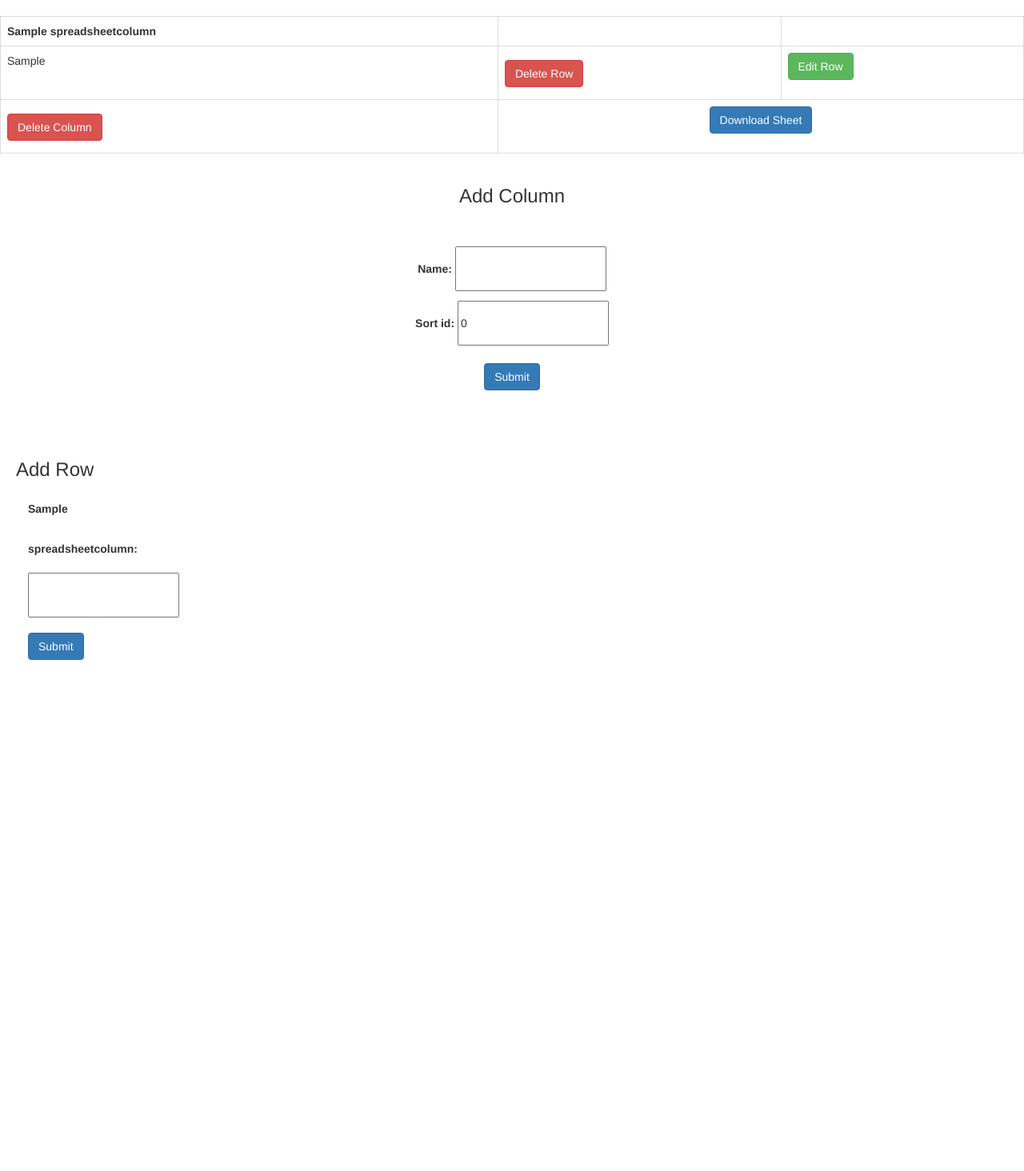
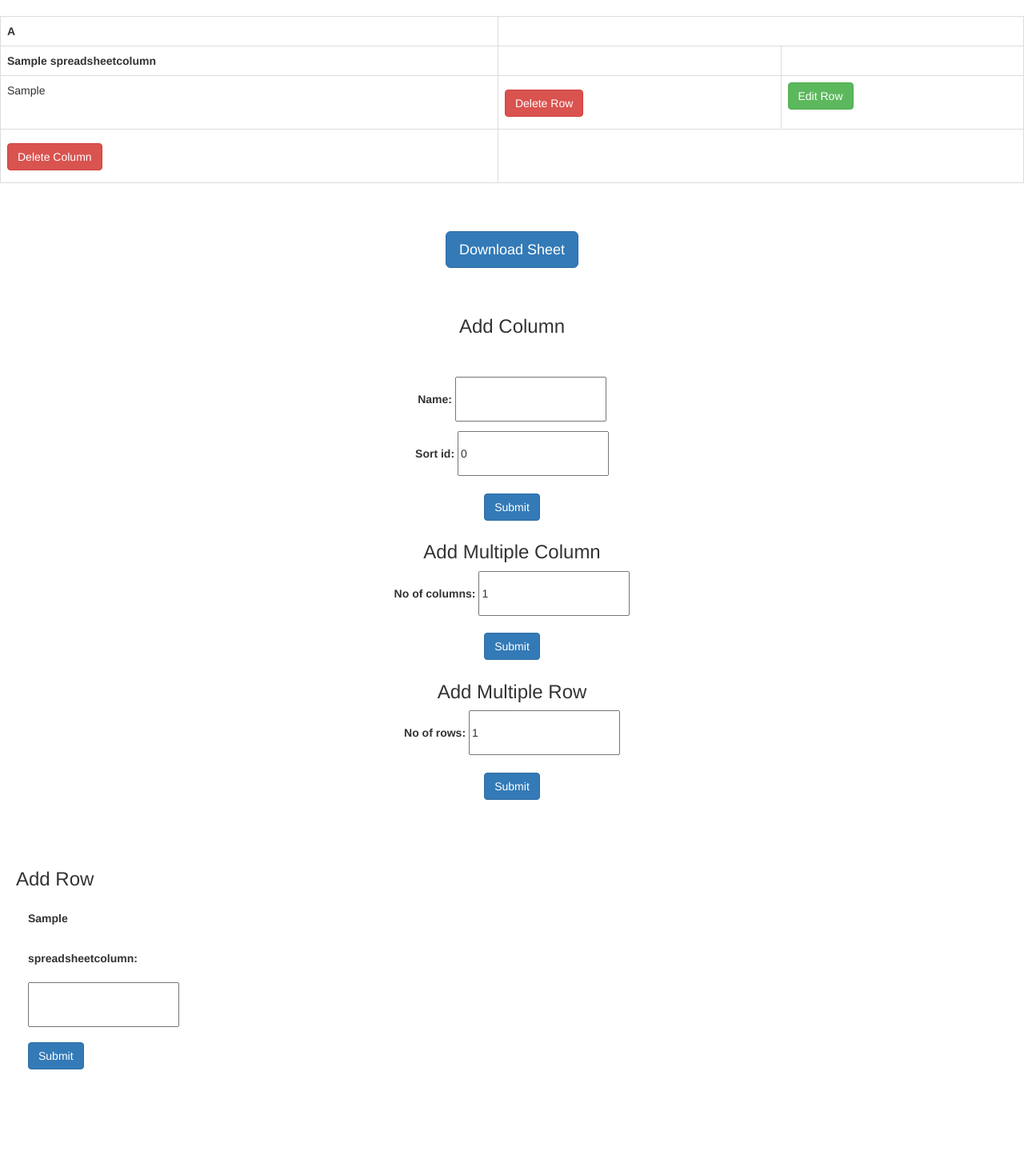
Before and after one commit to prashant-kr-314/VMC, a Django app: page /display/1/ in a window 1280 px wide. Shown: the part 84-1548 px from the top of the page at 80% size. Before the commit the page ends 909 px from the top, so only its background shows below. Run offline with Django 3.2, Linux system fonts and the light colour scheme; tables that the repository leaves empty hold one stand-in row (values such as "Sample post"); some libraries are stand-ins or nearby versions.

Commit message:
html changes + upload

```diff
--- a/src/templates/spreadsheet/display_sheet.html
+++ b/src/templates/spreadsheet/display_sheet.html
@@ -1,9 +1,18 @@
 {% extends 'base.html' %}
+
 
 {% block body %}
 <div class="container-fluid">
     <div class="row">
         <table class="table table-bordered" border="1">
+            <tr>
+                {% for column in columns %}
+                {% load spreadsheet_extras %}
+                <th>
+                    {{ forloop.counter|asci }}
+                </th>
+                {% endfor %}
+            </tr>
             <tr>
                 {% for column in columns %}
                 <th>{{ column.name }}</th>
@@ -14,7 +23,7 @@
             {% for row_num, row in rows %}
             <tr>
                 {% for cell in row %}
-                            <td>{{ cell.value }}</td>
+                <td class="{{ column.id }} {{ forloop.counter }}">{%firstof cell.value "" %}</td>
                 {% endfor %}
                 <td>
                     <form method="post" action="{% url 'spreadsheet:delete_row' sheet.id %}">
@@ -23,9 +32,11 @@
                         <button type="submit" class="btn btn-danger">Delete Row</button>
                     </form>
                 </td>
-                        <td><a href="{% url 'spreadsheet:edit_row' sheet.id row_num %}" style="color:white;">
+                <td>
+                    <a href="{% url 'spreadsheet:edit_row' sheet.id row_num %}" style="color:white;">
                         <button class="btn btn-success">Edit Row</button>
-                        </a></td>
+                    </a>
+                </td>
             </tr>
             {% endfor %}
             <tr>
@@ -38,34 +49,74 @@
                     </form>
                 </td>
                 {% endfor %}
-                <td colspan="2" class="text-center"><a href="{% url 'spreadsheet:display_csv' sheet.id %}">
-                            <button class="btn btn-primary btn">Download Sheet</button>
-                        </a></td>
+                <td colspan="2" class="text-center">
+                    <a href="{% url 'spreadsheet:display_csv' sheet.id %}">
+                    </a>
+                </td>
             </tr>
         </table>
+        <br>
+        <br>
+        <center>
+            <a href="{% url 'spreadsheet:display_csv' sheet.id %}">
+                <button class="btn btn-primary btn-lg">Download Sheet</button>
+            </a>
+        </center>
+        <br>
+        <br>
     </div>
 </div>
+
+
+{%if not columns%}
+<br>
+<br>
+<br>
+<h3 class="text-center">Upload Csv</h3>
+<center>
+    <form enctype="multipart/form-data" action="{% url 'spreadsheet:add_csv' sheet.id %}" method="post">
+        {% csrf_token %} {{csv_form.as_p}}
+        <input class="btn btn-primary " type="submit" value="Submit" />
+    </form>
+</center>
+<br>
+<br>
+<br>
+{%endif%}
+
+
 
 <h3 class="text-center">Add Column</h3>
 <br>
 <br>
-
 <form class="text-center" method="post" action="{% url 'spreadsheet:add_column' sheet.id %}">
     {% csrf_token %}
     {{ add_column_form.as_p }}
     <button type="submit" class="btn btn-primary">Submit</button>
 </form>
 
+
+<center><h3 class="text-center">Add Multiple Column</h3>
+<form method="post" action="{% url 'spreadsheet:add_multiple_columns' sheet.id %}">
+    {% csrf_token %}
+    {{add_multiple_columns.as_p}}
+    <input type="submit" class="btn btn-primary" value="Submit" />
+</form></center>
+
+<center><h3 class="text-center">Add Multiple Row</h3>
+<form method="post" action="{% url 'spreadsheet:add_multiple_rows' sheet.id %}">
+    {% csrf_token %}
+    {{add_multiple_rows.as_p}}
+    <input type="submit" class="btn btn-primary" value="Submit" />
+</form></center>
 <br>
 <br>
 <br>
-
 <div class="container-fluid" style="margin-left:20px;">
     <div class="row">
         <h3>Add Row</h3>
-
         <form method="post" action="{% url 'spreadsheet:add_row' sheet.id %}">
-                <div class="col-xs-6 col-lg-2">
+            <div class="col-lg-1">
                 {% csrf_token %}
                 {{ add_row_form.as_p }}
                 <button type="submit" class="btn btn-primary btn">Submit</button>
--- /dev/null
+++ b/src/templates/spreadsheet/name.html
@@ -0,0 +1,6 @@
+<form enctype="multipart/form-data" action="{% url 'spreadsheet:add_file' %}" method="post">
+{% csrf_token %}
+{{form.as_p}}
+<input type="submit" value="Submit"/>
+<h1>{{text}}</h1>
+</form>
```
Lines whose indentation alone changed are shown as unchanged.
